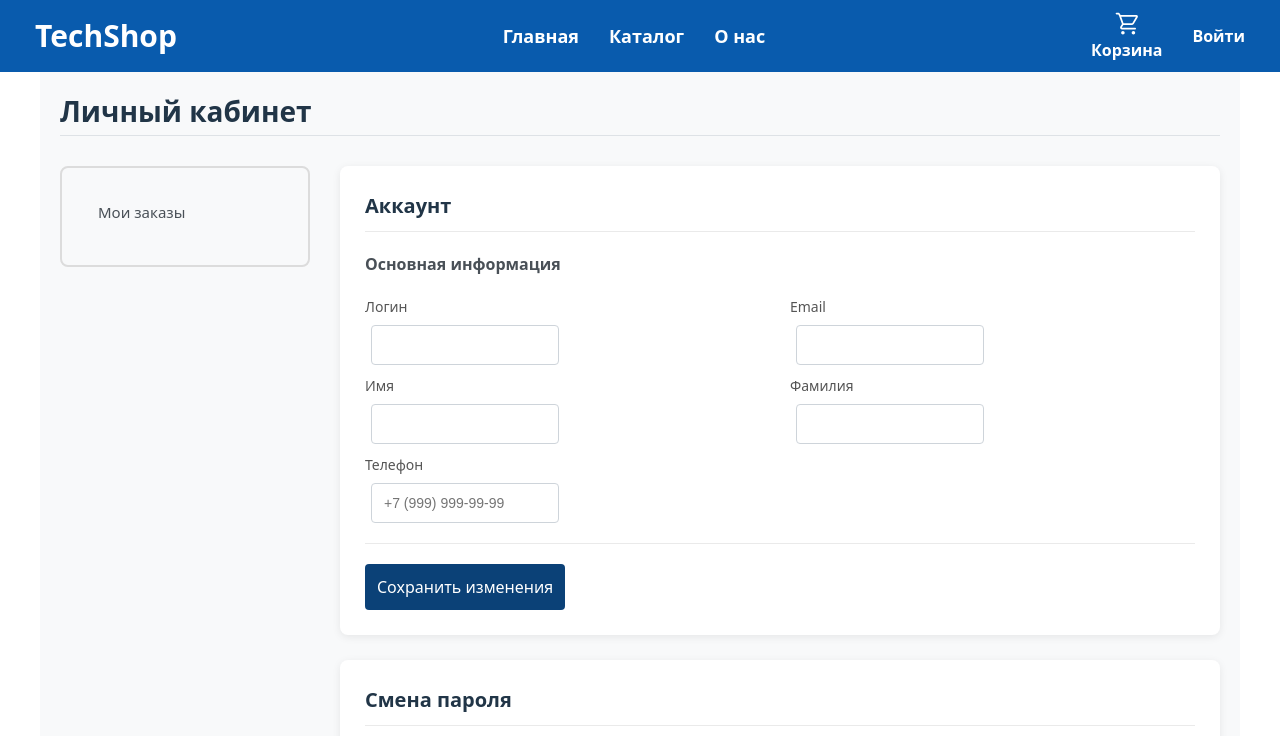
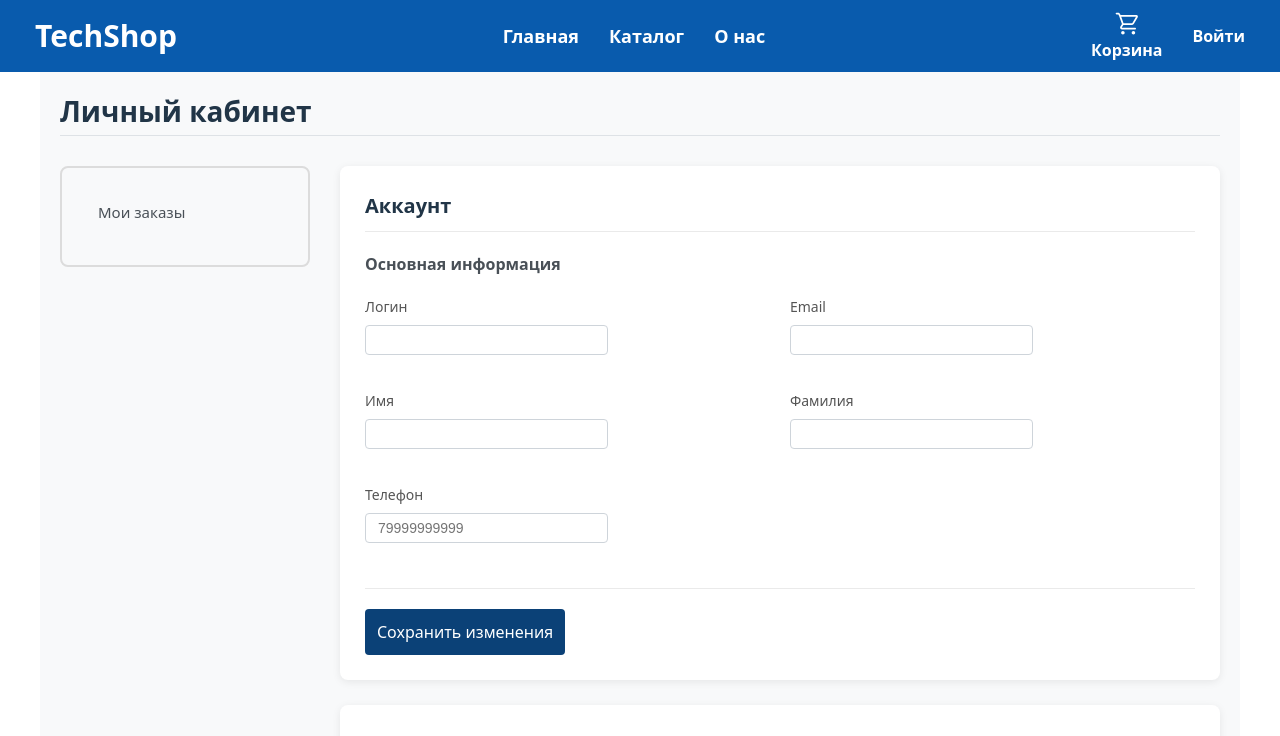
Before and after one commit to Artem4upin/react-django-site, a React (Vite) app in the folder frontend/: page /account in a window 1280 px wide. Shown: the top 736 px of the page. Built offline with nearby package versions, Linux system fonts and the light colour scheme; no server answers.

Commit message:
Исправлен вывод сообщений валидации форм

```diff
--- a/frontend/src/components/Category/Category.css
+++ b/frontend/src/components/Category/Category.css
@@ -16,7 +16,6 @@
 .category__header button {
     height: 30px;
     padding: 4px;
-
 }
 
 .category__title {
--- a/frontend/src/components/ProductCard/ProductCard.jsx
+++ b/frontend/src/components/ProductCard/ProductCard.jsx
@@ -43,7 +43,7 @@ function ProductCard({
             <div className="product-card__image-container">
                 {product.image_pass ? (
                     <img
-                        src={product.image_pass}
+                        src={product.image_pass || product.product.image_pass}
                         alt={product.name}
                         className="image-container__image"
                     />
--- a/frontend/src/components/UI/Input/Input.css
+++ b/frontend/src/components/UI/Input/Input.css
@@ -17,8 +17,8 @@
 
 .input-form {
     display: flex;
+    flex-direction: column;
     justify-content: space-between;
-    align-items: center;
     width: 100%;
     margin-bottom: 15px;
 }
@@ -29,3 +29,7 @@
     text-align: left;
     min-width: 100px;
 }
+
+.input-form__error {
+    color: red;
+}
--- a/frontend/src/components/modal/ModalChangePassword/ModalChangePassword.jsx
+++ b/frontend/src/components/modal/ModalChangePassword/ModalChangePassword.jsx
@@ -48,10 +48,6 @@ function ModalChangePassword ({showModal, setShowModal}) {
             <div className="modal-change-password__main-container">
                 <form className='modal-change-password__change-password-form' onSubmit={handleSubmit(onSubmit)}>
                     <span>Смена пароля</span>
-
-                    {newPassword !== newPasswordRepeat && (
-                        <div className='error-message'>Пароли не совпадают</div>
-                    )}
 
                     <InputForm
                         id="password"
--- a/frontend/src/components/modal/ModalConfirm/ModalConfirm.jsx
+++ b/frontend/src/components/modal/ModalConfirm/ModalConfirm.jsx
@@ -1,4 +1,3 @@
-// components/modal/ModalConfirm/ModalConfirm.jsx
 import React from "react";
 import Button from "../../UI/Button/Button";
 import "./ModalConfirm.css";
--- a/frontend/src/pages/AccountPage/AccountPage.css
+++ b/frontend/src/pages/AccountPage/AccountPage.css
@@ -24,13 +24,11 @@
     gap: 30px;
 }
 
-
 .account-sidebar {
     border-radius: 8px;
     padding: 20px;
     border: 2px solid gainsboro;
     height: fit-content;
-
 }
 
 .account-nav {
@@ -66,10 +64,6 @@
     border-color: #dee2e6;
 }
 
-.nav-link:active {
-    background-color: #dee2e6;
-}
-
 .nav-text {
     font-size: 15px;
     font-weight: 500;
@@ -79,6 +73,35 @@
     display: flex;
     flex-direction: column;
     gap: 25px;
+}
+
+.account-main .input-form {
+    display: flex;
+    flex-direction: column;
+    gap: 6px;
+    width: 100%;
+}
+
+.account-main .input-form__label {
+    font-size: 14px;
+    font-weight: 500;
+    color: #555;
+    margin-bottom: 2px;
+}
+
+.account-main .input-form input {
+    padding: 10px 12px;
+    border: 1px solid #ced4da;
+    border-radius: 4px;
+    font-size: 14px;
+    width: 60%;
+    box-sizing: border-box;
+}
+
+.account-main .input-form__error {
+    color: #dc3545;
+    font-size: 12px;
+    margin-top: 4px;
 }
 
 .account-section {
@@ -91,7 +114,6 @@
 .section-title {
     font-size: 20px;
     font-weight: 600;
-
     margin: 0 0 20px 0;
     padding-bottom: 10px;
     border-bottom: 1px solid #eaeaea;
@@ -124,36 +146,18 @@
     gap: 6px;
 }
 
-.form-label {
-    font-size: 14px;
-    font-weight: 500;
-    color: #555;
-    margin-bottom: 2px;
-}
-
-.form-input:focus {
-    border-color: #007bff;
-    outline: none;
-    box-shadow: 0 0 0 3px rgba(0, 123, 255, 0.1);
-}
-
-/* Кнопки формы */
 .form-actions {
     display: flex;
-    justify-content: flex-start;
+    justify-content: space-between;
+    align-items: center;
     margin-top: 25px;
     padding-top: 20px;
     border-top: 1px solid #eaeaea;
 }
 
-.save-btn {
-    min-width: 180px; /* Фиксированная минимальная ширина */
-}
-
-/* ===== СЕКЦИИ БЕЗОПАСНОСТИ И СЕССИИ ===== */
-.security-actions,
-.session-actions {
-    margin-top: 10px;
+.form-success {
+    color: green;
+    font-weight: bold;
 }
 
 .action-item {
@@ -183,62 +187,3 @@
     margin: 0;
     line-height: 1.4;
 }
-
-/* Кнопки в секциях */
-.change-password-btn,
-.logout-btn {
-    min-width: 150px;
-    margin-left: 20px;
-}
-
-/* ===== МОДАЛЬНОЕ ОКНО (если нужно стилизовать) ===== */
-.modal-overlay {
-    /* Стили для затемненного фона */
-    position: fixed;
-    top: 0;
-    left: 0;
-    right: 0;
-    bottom: 0;
-    background: rgba(0, 0, 0, 0.5);
-    display: flex;
-    justify-content: center;
-    align-items: center;
-    z-index: 1000;
-}
-
-/* ===== ДОПОЛНИТЕЛЬНЫЕ УЛУЧШЕНИЯ ===== */
-
-/* Подсказки для обязательных полей */
-.form-label.required::after {
-    content: " *";
-    color: #dc3545;
-}
-
-/* Сообщения об ошибках (можно добавить в будущем) */
-.form-error {
-    font-size: 13px;
-    color: #dc3545;
-    margin-top: 4px;
-}
-
-/* Успешное сообщение (можно добавить при сохранении) */
-.form-success {
-    background-color: #d4edda;
-    color: #155724;
-    padding: 10px 15px;
-    border-radius: 4px;
-    margin-bottom: 20px;
-    font-size: 14px;
-}
-
-/* ===== АНИМАЦИИ ===== */
-.nav-link,
-.form-input,
-.account-section {
-    transition: all 0.2s ease;
-}
-
-/* Эффект при наведении на секции */
-.account-section:hover {
-    box-shadow: 0 4px 12px rgba(0, 0, 0, 0.1);
-}
--- a/frontend/src/pages/AccountPage/AccountPage.jsx
+++ b/frontend/src/pages/AccountPage/AccountPage.jsx
@@ -1,23 +1,36 @@
 import React, { useContext, useEffect, useState } from "react";
 import { useNavigate, Link } from 'react-router-dom';
+import { useForm } from 'react-hook-form';
 import { api } from "../../api"
 import './AccountPage.css'
 import { AuthContext } from "../../hooks/authContext";
 import Loading from "../../components/UI/Loading/Loading"
 import ModalChangePassword from "../../components/modal/ModalChangePassword/ModalChangePassword";
 import Button from "../../components/UI/Button/Button";
-import Input from "../../components/UI/Input/Input";
+import InputForm from "../../components/UI/Input/InputForm";
 
 function AccountPage() {
     const { user, setUser } = useContext(AuthContext)
     const [loading, setLoading] = useState(true)
-    const [username, setUsername] = useState('')
-    const [email, setEmail] = useState('')
-    const [phone, setPhone] = useState('')
-    const [first_name, setFirstName] = useState('')
-    const [last_name, setLastName] = useState('')
     const [showModal, setShowModal] = useState(false)
+    const [saveSuccess, setSaveSuccess] = useState(false)
     const navigate = useNavigate()
+
+    const {
+        register,
+        handleSubmit,
+        formState: { errors, isSubmitting },
+        reset,
+        setValue
+    } = useForm({
+        defaultValues: {
+            username: '',
+            email: '',
+            phone: '',
+            first_name: '',
+            last_name: '',
+        }
+    })
 
     useEffect(() => {
         get_user_data()
@@ -27,11 +40,13 @@ function AccountPage() {
         try {
             const response = await api.get('/auth/get-user-data/')
             const userData = response.data.user
-            setUsername(userData.username)
-            setEmail(userData.email)
-            setPhone(userData.phone)
-            setFirstName(userData.first_name)
-            setLastName(userData.last_name)
+            reset({
+                username: userData.username || '',
+                email: userData.email || '',
+                phone: userData.phone || '',
+                first_name: userData.first_name || '',
+                last_name: userData.last_name || '',
+            })
         } catch (error) {
             console.error('Ошибка загрузки данных:', error)
         } finally {
@@ -39,18 +54,14 @@ function AccountPage() {
         }
     };
 
-    const updateUserData = async (e) => {
-        e.preventDefault();
-        const userData = {
-            username,
-            email,
-            phone,
-            first_name,
-            last_name,
-        };
+    const updateUserData = async (data) => {
+        try {
+            await api.patch('/auth/update-user-data/', data)
+            setSaveSuccess(true)
 
-        try {
-            await api.patch('/auth/update-user-data/', userData)
+            setTimeout(() => {
+                setSaveSuccess(false)
+            }, 3000)
         } catch (error) {
             console.error('Ошибка сохранения', error)
             alert('Ошибка сохранения данных')
@@ -102,74 +113,105 @@ function AccountPage() {
                     <section className="account-section">
                         <h2 className="section-title">Аккаунт</h2>
 
-                        <form onSubmit={updateUserData} className="profile-form">
+                        <form onSubmit={handleSubmit(updateUserData)} className="profile-form">
                             <div className="form-section">
                                 <h3 className="form-section-title">Основная информация</h3>
 
                                 <div className="form-grid">
                                     <div className="form-group">
-                                        <label htmlFor="username" className="form-label">
-                                            Логин
-                                        </label>
-                                        <Input
+                                        <InputForm
                                             id="username"
-                                            value={username}
-                                            onChange={(e) => setUsername(e.target.value)}
-                                            required
-                                            className="account-page__form-input"
+                                            name="username"
+                                            label="Логин"
+                                            type="text"
+                                            register={register}
+                                            validation={{
+                                                required: 'Логин обязателен',
+                                                minLength: {
+                                                    value: 5,
+                                                    message: 'Минимум 5 символов'
+                                                },
+                                                maxLength: {
+                                                    value: 50,
+                                                    message: 'Максимум 50 символов'
+                                                }
+                                            }}
+                                            error={errors.username}
+                                            autoComplete="username"
                                         />
                                     </div>
 
                                     <div className="form-group">
-                                        <label htmlFor="email" className="form-label">
-                                            Email
-                                        </label>
-                                        <Input
+                                        <InputForm
                                             id="email"
-                                            type="email"
-                                            value={email}
-                                            onChange={(e) => setEmail(e.target.value)}
-                                            required
-                                            className="account-page__form-input"
+                                            name="email"
+                                            label="Email"
+                                            type="text"
+                                            register={register}
+                                            validation={{
+                                                required: 'Email обязателен',
+                                                pattern: {
+                                                    value: /^[A-Z0-9._%+-]+@[A-Z0-9.-]+\.[A-Z]{2,}$/i,
+                                                    message: 'Некорректный email'
+                                                }
+                                            }}
+                                            error={errors.email}
+                                            autoComplete="email"
                                         />
                                     </div>
 
                                     <div className="form-group">
-                                        <label htmlFor="first-name" className="form-label">
-                                            Имя
-                                        </label>
-                                        <Input
-                                            id="first-name"
-                                            value={first_name}
-                                            onChange={(e) => setFirstName(e.target.value)}
-                                            className="account-page__form-input"
+                                        <InputForm
+                                            id="first_name"
+                                            name="first_name"
+                                            label="Имя"
+                                            type="text"
+                                            register={register}
+                                            validation={{
+                                                maxLength: {
+                                                    value: 50,
+                                                    message: 'Максимум 50 символов'
+                                                }
+                                            }}
+                                            error={errors.first_name}
+                                            autoComplete="given-name"
                                         />
                                     </div>
 
                                     <div className="form-group">
-                                        <label htmlFor="last-name" className="form-label">
-                                            Фамилия
-                                        </label>
-                                        <Input
-                                            id="last-name"
-                                            value={last_name}
-                                            onChange={(e) => setLastName(e.target.value)}
-                                            className="account-page__form-input"
+                                        <InputForm
+                                            id="last_name"
+                                            name="last_name"
+                                            label="Фамилия"
+                                            type="text"
+                                            register={register}
+                                            validation={{
+                                                maxLength: {
+                                                    value: 50,
+                                                    message: 'Максимум 50 символов'
+                                                }
+                                            }}
+                                            error={errors.last_name}
+                                            autoComplete="family-name"
                                         />
                                     </div>
 
                                     <div className="form-group">
-                                        <label htmlFor="phone" className="form-label">
-                                            Телефон
-                                        </label>
-                                        <Input
+                                        <InputForm
                                             id="phone"
+                                            name="phone"
+                                            label="Телефон"
                                             type="tel"
-                                            placeholder="+7 (999) 999-99-99"
-                                            pattern="[78]{1}[0-9]{10}"
-                                            value={phone}
-                                            onChange={(e) => setPhone(e.target.value)}
-                                            className="account-page__form-input"
+                                            register={register}
+                                            validation={{
+                                                pattern: {
+                                                    value: /^[78]\d{10}$/,
+                                                    message: 'Введите телефон в формате 79999999999'
+                                                }
+                                            }}
+                                            error={errors.phone}
+                                            placeholder="79999999999"
+                                            autoComplete="tel"
                                         />
                                     </div>
                                 </div>
@@ -179,8 +221,14 @@ function AccountPage() {
                                 <Button
                                     type="submit"
                                     className="submit-btn"
-                                    text="Сохранить изменения"
+                                    text={isSubmitting ? "Сохранение..." : "Сохранить изменения"}
+                                    disabled={isSubmitting}
                                 />
+                                {saveSuccess && (
+                                <div className="form-success">
+                                    Данные успешно сохранены!
+                                </div>
+                                )}
                             </div>
                         </form>
                     </section>
@@ -213,7 +261,7 @@ function AccountPage() {
                                 <div className="action-info">
                                     <h3 className="action-title">Выход из аккаунта</h3>
                                     <p className="action-description">
-                                        Завершите текущую сессию на этом устройстве
+                                        Завершить текущую сессию
                                     </p>
                                 </div>
                                 <Button
--- a/frontend/src/pages/LoginPage/LoginPage.jsx
+++ b/frontend/src/pages/LoginPage/LoginPage.jsx
@@ -82,13 +82,11 @@ function LoginPage() {
 
         <form className='auth-form' onSubmit={handleSubmit(onSubmit)}>
           {isRegistration && (
-            <div>
-              <div className="form-input-group">
             <InputForm
               id="email"
               name="email"
               label="Email"
-                  type="email"
+              type="text"
               register={register}
               validation={{
                 required: 'Email обязателен',
@@ -100,11 +98,8 @@ function LoginPage() {
               error={errors.email}
               autoComplete="off"
             />
-              </div>
-            </div>
           )}
 
-          <div className="form-input-group">
           <InputForm
             id="username"
             name="username"
@@ -115,7 +110,7 @@ function LoginPage() {
               required: 'Логин обязателен',
               minLength: {
                 value: 5,
-                  message: 'Минимум 5 символа'
+                message: 'Минимум 5 символов'
               },
               maxLength: {
                 value: 50,
@@ -125,9 +120,7 @@ function LoginPage() {
             error={errors.username}
             autoComplete="off"
           />
-          </div>
 
-          <div className="form-input-group">
           <InputForm
             id="password"
             name="password"
@@ -148,10 +141,8 @@ function LoginPage() {
             error={errors.password}
             autoComplete="off"
           />
-          </div>
 
           {isRegistration && (
-            <div className="form-input-group">
             <InputForm
               id="password_repeat"
               name="password_repeat"
@@ -165,7 +156,6 @@ function LoginPage() {
               error={errors.password_repeat}
               autoComplete="off"
             />
-            </div>
           )}
 
           <Button
```
Also changed, not shown: frontend/src/pages/LoginPage/LoginPage.css (+10 -14 lines), 2 other files (tests, documents, lock files or other folders). Lines whose indentation alone changed are shown as unchanged.
